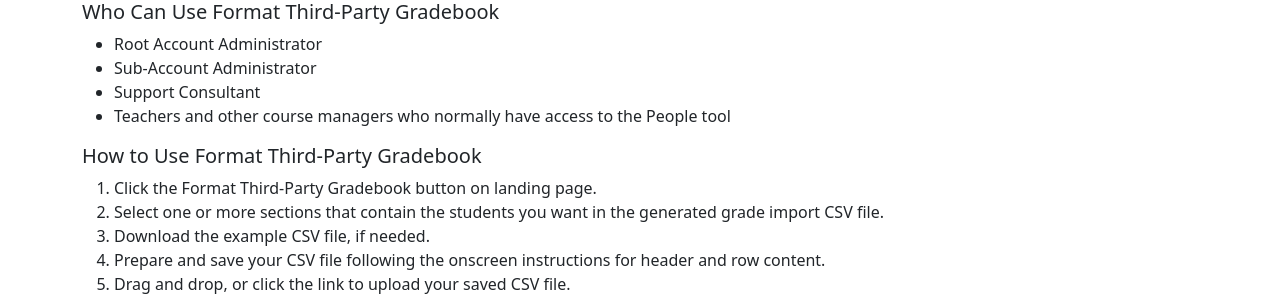
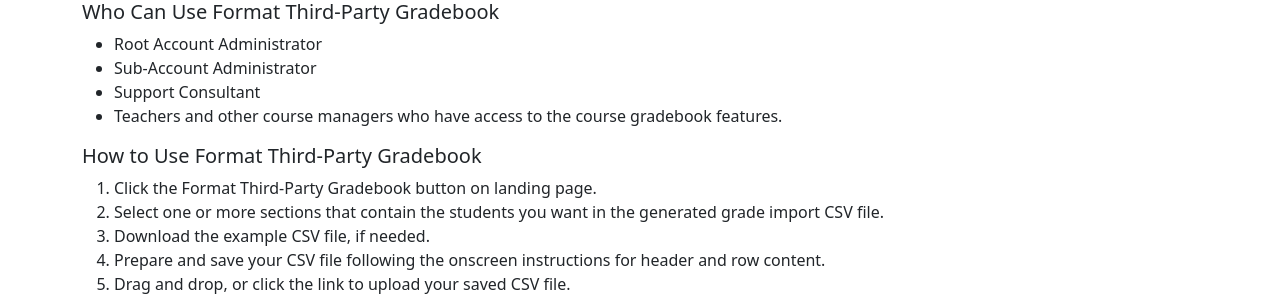
Before and after one commit to tl-its-umich-edu/canvas-course-manager-next, a Jekyll site: the page built from docs/gradebook-thirdparty.html, in a window 1280 px wide. Shown: the part 272-572 px from the top of the page. Built offline with Jekyll 4.4.1, drawn with Linux system fonts in a browser that asks for light colours.

Commit message:
Update docs/gradebook-thirdparty.html
Co-authored-by: melindakraft <makraft@umich.edu>

```diff
--- a/docs/gradebook-thirdparty.html
+++ b/docs/gradebook-thirdparty.html
@@ -14,7 +14,7 @@ title: Format Third-Party Gradebook
   <li>Root Account Administrator</li>
   <li>Sub-Account Administrator</li>
   <li>Support Consultant</li>
-  <li>Teachers and other course managers who normally have access to the People tool</li>
+  <li>Teachers and other course managers who have access to the course gradebook features. </li>
 </ul>
 <h2 class="h5">How to Use Format Third-Party Gradebook</h2>
 <ol>
```
